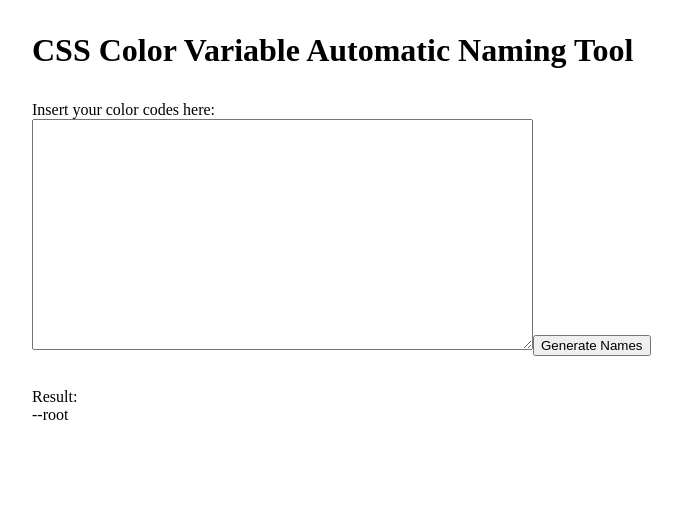
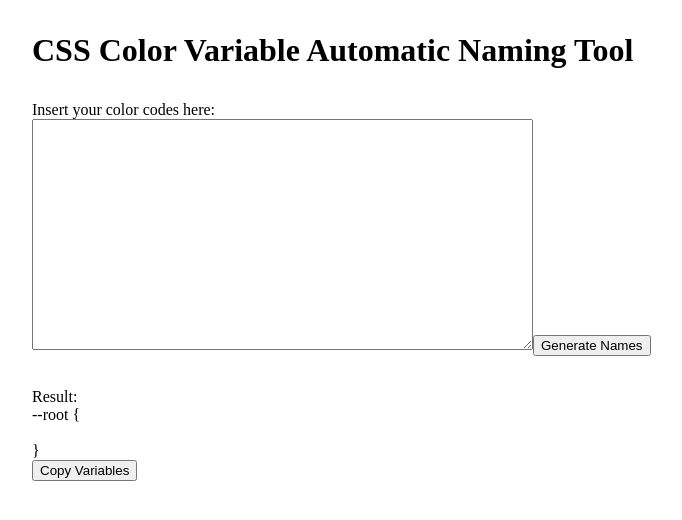
Before and after one commit to livinglifemeaning/CSSVariableNamingTool, a React (Create React App) app: page / in a window 1280 px wide. Shown: the top 520 px of the page, without its empty margins (128-810 px from the left). Built offline with nearby package versions, Linux system fonts and the light colour scheme.

Commit message:
Fixed bug of hex codes being included as css name array and added copy function

```diff
--- a/src/components/CopyBtn.js
+++ b/src/components/CopyBtn.js
@@ -1,5 +1,7 @@
 const CopyBtn = (props) =>{
-
+    return (
+        <button onClick={props.copy}>Copy Variables</button>
+    )
 }
 
 export default CopyBtn;
--- a/src/components/ResultCard.js
+++ b/src/components/ResultCard.js
@@ -1,14 +1,16 @@
-import { useEffect } from "react";
+import { useRef } from "react";
 import CopyBtn from "./CopyBtn";
 
 const ResultCard = ({ colors }) => {
+  const ref = useRef();
   const convert = require("color-convert");
 
   const hslColors = colors.filter((color) => color.startsWith("hsl"));
   const rgbColors = colors.filter((color) => color.startsWith("rgb"));
   const hexColors = colors.filter((color) => color.startsWith("#"));
+
   const cssColorNames = colors.filter((color) => {
-    return color[0] === color[0].toUpperCase();
+    return color[0] === color[0].toUpperCase() && color[0] !== "#";
   });
 
   let convertedColors = [];
@@ -93,22 +95,24 @@ const ResultCard = ({ colors }) => {
 
   if (cssColorNames.length) {
     cssColorNames.map((color) => {
-        let cssColor = color.toLowerCase();
+      let cssColor = color.toLowerCase();
       let convertedColor = convert.keyword.hsl(cssColor);
       let colorName = setColorName(convertedColor);
       let endConversion = `${colorName}: hsl(${convertedColor[0]}, ${convertedColor[1]}%, ${convertedColor[2]}%)`;
       return (convertedColors = [...convertedColors, endConversion]);
     });
   }
-
-  console.log(convertedColors);
+  const handleCopyText = () => {
+    let textToCopy = ref.current.innerText
+    navigator.clipboard.writeText(textToCopy);
+  }
 
   return (
     <div>
       <p>Result:</p>
       <div>
-        <p styles={{ height: "500px" }}>
-          --root
+        <p styles={{ height: "500px" }} ref={ref}>
+          --root &#123;
           <br />
           {convertedColors.map((color) => {
             return (
@@ -118,8 +122,10 @@ const ResultCard = ({ colors }) => {
               </>
             );
           })}
+          <br />
+          &#125;
         </p>
-        <CopyBtn />
+        <CopyBtn copy={handleCopyText}/>
       </div>
     </div>
   );
```
